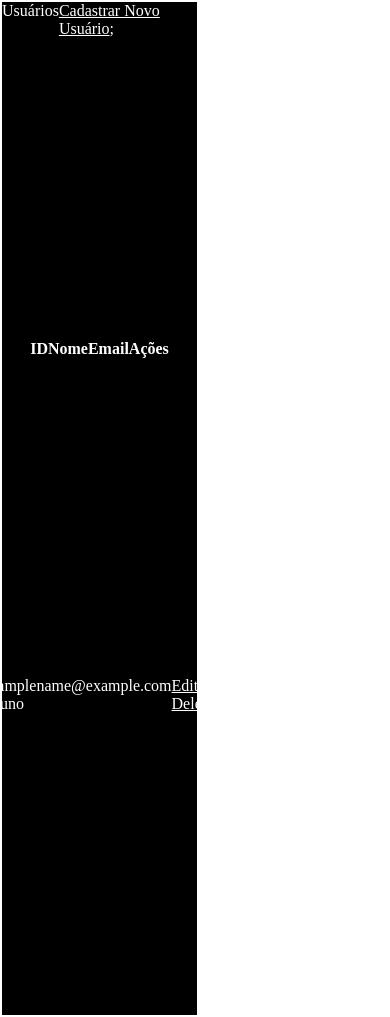
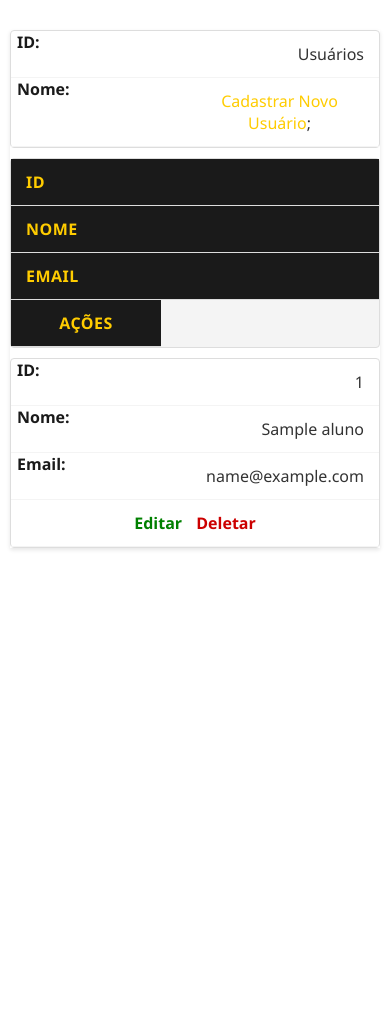
Before and after one commit to rafasilv-cyber/Hercules, a PHP site: page / in a window 390 px wide. After the commit the page ends 550 px from the top, so only its background shows below. Run offline with PHP 8.4, Linux system fonts and the light colour scheme; tables that the repository leaves empty hold one stand-in row (values such as "Sample post").

Commit message:
css teste1

```diff
--- a/Assets/CSS/style.css
+++ b/Assets/CSS/style.css
@@ -1,22 +1,232 @@
-*{
-    margin:0;
-    padding:0;
-    color:white;
+/* Variáveis de Cores */
+:root {
+    --color-primary: #1a1a1a; /* Preto Quase Total */
+    --color-secondary: #ffcc00; /* Amarelo Vibrante */
+    --color-background: #ffffff; /* Fundo Principal Branco */
+    --color-light-gray: #f4f4f4; /* Cinza Claro para fundos de destaque */
+    --color-text: #333333; /* Cinza Escuro para texto */
+    --color-border: #dddddd; /* Borda Suave */
+    --color-danger: #cc0000; /* Vermelho para deletar */
+    --color-success: #008000; /* Verde para sucesso (Editar) */
 }
 
-table tr{
-    height:40vh;
-    width:50vw;
-    margin:0;
-    padding:0;
-    background-color: black;
-    display: flex;
-    justify-content: center;
-
+/* Reset Básico e Estilos Globais */
+* {
+    margin: 0;
+    padding: 0;
+    box-sizing: border-box;
+    font-family: 'Segoe UI', Tahoma, Geneva, Verdana, sans-serif;
 }
 
-form{
-    background-color: black;
-    color:white;
+body {
+    background-color: var(--color-background);
+    color: var(--color-text);
+    line-height: 1.6;
+    padding: 20px;
+}
 
+h1 {
+    color: var(--color-primary);
+    margin-bottom: 20px;
+    border-bottom: 2px solid var(--color-secondary);
+    padding-bottom: 10px;
+    display: inline-block;
 }
+
+p {
+    margin-bottom: 15px;
+}
+
+a {
+    color: var(--color-secondary);
+    text-decoration: none;
+    transition: color 0.3s;
+}
+
+a:hover {
+    color: var(--color-primary);
+}
+
+/* Estilo para Formulários (cadastrar.php, editar.php, deletar.php) */
+form {
+    max-width: 400px;
+    margin: 40px auto;
+    padding: 30px;
+    background-color: var(--color-light-gray);
+    border-radius: 8px;
+    box-shadow: 0 4px 8px rgba(0, 0, 0, 0.1);
+}
+
+form h1 {
+    text-align: center;
+    width: 100%;
+    margin-bottom: 25px;
+}
+
+input[type="text"],
+input[type="email"],
+input[type="password"] {
+    width: 100%;
+    padding: 12px;
+    margin-bottom: 15px;
+    border: 1px solid var(--color-border);
+    border-radius: 4px;
+    font-size: 16px;
+    transition: border-color 0.3s;
+}
+
+input[type="text"]:focus,
+input[type="email"]:focus,
+input[type="password"]:focus {
+    border-color: var(--color-secondary);
+    outline: none;
+}
+
+button[type="submit"] {
+    background-color: var(--color-secondary);
+    color: var(--color-primary);
+    padding: 12px 20px;
+    border: none;
+    border-radius: 4px;
+    cursor: pointer;
+    font-size: 16px;
+    font-weight: bold;
+    transition: background-color 0.3s, transform 0.1s;
+    width: 100%;
+    margin-top: 10px;
+}
+
+button[type="submit"]:hover {
+    background-color: #e6b800; /* Amarelo um pouco mais escuro */
+    transform: translateY(-1px);
+}
+
+/* Estilo para Tabela (listar.php) */
+table {
+    width: 100%;
+    border-collapse: collapse;
+    margin-top: 20px;
+    box-shadow: 0 2px 4px rgba(0, 0, 0, 0.1);
+    background-color: var(--color-background);
+}
+
+th, td {
+    padding: 12px 15px;
+    text-align: left;
+    border-bottom: 1px solid var(--color-border);
+}
+
+th {
+    background-color: var(--color-primary);
+    color: var(--color-secondary);
+    font-weight: bold;
+    text-transform: uppercase;
+    letter-spacing: 0.5px;
+}
+
+/* Linhas zebradas para melhor leitura */
+tr:nth-child(even) {
+    background-color: var(--color-light-gray);
+}
+
+tr:hover {
+    background-color: #e9e9e9;
+}
+
+/* Estilo para a célula de Ações */
+#config {
+    text-align: center;
+    width: 150px; /* Largura fixa para a coluna de ações */
+}
+
+td:last-child {
+    text-align: center;
+}
+
+/* Estilo para links de Ação na Tabela */
+.edit {
+    color: var(--color-success); /* Verde para Editar */
+    margin-right: 10px;
+    font-weight: bold;
+}
+
+.edit:hover {
+    text-decoration: underline;
+}
+
+.del {
+    color: var(--color-danger); /* Vermelho para Deletar */
+    font-weight: bold;
+}
+
+.del:hover {
+    text-decoration: underline;
+}
+
+/* Estilo para o link de 'Cadastrar Novo Usuário' fora da tabela */
+.header-link {
+    display: block;
+    text-align: right;
+    margin-bottom: 15px;
+    font-size: 1.1em;
+}
+
+/* Responsividade Básica (Opcional, mas bom para clean design) */
+@media screen and (max-width: 600px) {
+    body {
+        padding: 10px;
+    }
+
+    form {
+        margin: 20px auto;
+        padding: 20px;
+    }
+
+    table, thead, tbody, th, td, tr {
+        display: block;
+    }
+
+    /* Esconde cabeçalhos da tabela */
+    thead tr {
+        position: absolute;
+        top: -9999px;
+        left: -9999px;
+    }
+
+    tr {
+        border: 1px solid var(--color-border);
+        margin-bottom: 10px;
+        border-radius: 4px;
+    }
+
+    td {
+        border: none;
+        border-bottom: 1px solid var(--color-light-gray);
+        position: relative;
+        padding-left: 50%;
+        text-align: right;
+    }
+
+    td:before {
+        /* Cria um "cabeçalho" para cada célula */
+        position: absolute;
+        top: 0;
+        left: 6px;
+        width: 45%;
+        padding-right: 10px;
+        white-space: nowrap;
+        text-align: left;
+        font-weight: bold;
+        color: var(--color-primary);
+    }
+
+    /* Mapeamento dos cabeçalhos (baseado na ordem da tabela) */
+    td:nth-of-type(1):before { content: "ID:"; }
+    td:nth-of-type(2):before { content: "Nome:"; }
+    td:nth-of-type(3):before { content: "Email:"; }
+    td:nth-of-type(4) {
+        text-align: center;
+        padding-left: 15px; /* Remove o padding extra para a coluna de ações */
+    }
+    td:nth-of-type(4):before { content: "Ações:"; display: none;} /* Não mostra o cabeçalho para Ações */
+}
```
Also changed, not shown: 1 other file.
